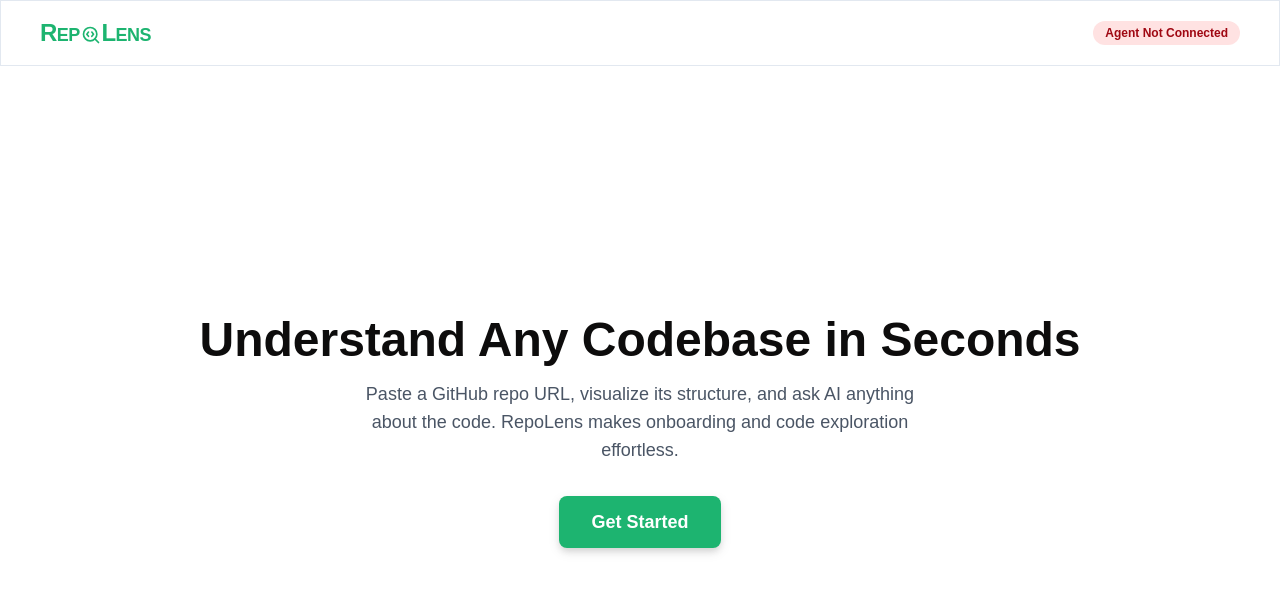
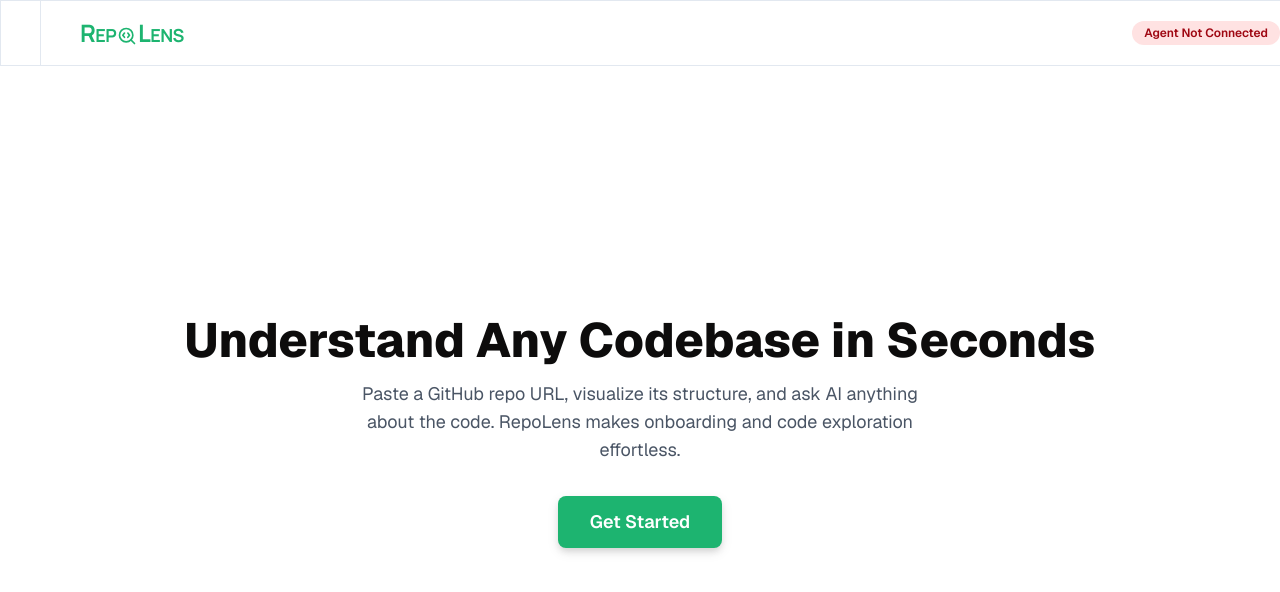
Before and after one commit to otobongfp/repoLens, a Next.js app in the folder frontend/: page / in a window 1280 px wide. Shown: the top 592 px of the page. Built offline with nearby package versions, Linux system fonts and the light colour scheme; no server answers.

Commit message:
refactor: update app layout

```diff
--- a/frontend/src/app/layout.tsx
+++ b/frontend/src/app/layout.tsx
@@ -1,10 +1,35 @@
+import { subset } from 'd3';
 import '../../styles/globals.css';
+import Navbar from './components/Navbar';
 import { ApiProvider } from './context/ApiProvider';
+import { Geist, Geist_Mono, Manrope, Merriweather } from 'next/font/google';
+import DotBackground from '@/components/DotBackground';
 
 export const metadata = {
   title: 'Repolens',
   description: 'Improving opensource education with AI',
 };
+
+const geist = Geist({
+  variable: '--font-geist',
+  subsets: ['latin'],
+});
+
+const geistMono = Geist_Mono({
+  variable: '--font-geist-mono',
+  subsets: ['latin'],
+});
+
+const manrope = Manrope({
+  variable: '--font-manrope',
+  subsets: ['latin'],
+});
+
+const merrriweather = Merriweather({
+  subsets: ['latin'],
+  weight: '400',
+  preload: false,
+});
 
 export default function RootLayout({
   children,
@@ -13,8 +38,31 @@ export default function RootLayout({
 }) {
   return (
     <html lang='en'>
-      <body suppressHydrationWarning={true}>
-        <ApiProvider>{children}</ApiProvider>
+      <body
+        suppressHydrationWarning={true}
+        className={`${geist.variable} ${geistMono.variable} ${manrope.variable} font-sans antialiased`}
+      >
+        <ApiProvider>
+          <Navbar />
+
+          <div className='relative grid h-full grid-cols-[2.5rem_auto_2.5rem] xl:grid-cols-[auto_2rem_1200px_2rem_auto]'>
+            <div className='relative col-start-2 h-full w-full overflow-y-auto xl:col-start-3'>
+              <div
+                aria-hidden='true'
+                className='absolute inset-0 isolate hidden opacity-65 contain-strict lg:block'
+              >
+                <div className='w-140 h-320 -translate-y-87.5 absolute left-0 top-0 -rotate-45 rounded-full bg-[radial-gradient(68.54%_68.72%_at_55.02%_31.46%,hsla(0,0%,85%,.08)_0,hsla(0,0%,55%,.02)_50%,hsla(0,0%,45%,0)_80%)]'></div>
+                <div className='h-320 absolute left-0 top-0 w-60 -rotate-45 rounded-full bg-[radial-gradient(50%_50%_at_50%_50%,hsla(0,0%,85%,.06)_0,hsla(0,0%,45%,.02)_80%,transparent_100%)] [translate:5%_-50%]'></div>
+                <div className='h-320 -translate-y-87.5 absolute left-0 top-0 w-60 -rotate-45 bg-[radial-gradient(50%_50%_at_50%_50%,hsla(0,0%,85%,.04)_0,hsla(0,0%,45%,.02)_80%,transparent_100%)]'></div>
+              </div>
+              {children}
+            </div>
+
+            {/* <div className='border-border relative -right-px col-start-1 row-span-full row-start-1 border-x bg-[image:repeating-linear-gradient(135deg,var(--border)_0,var(--border)_1px,transparent_0,transparent_50%)] bg-[size:10px_10px] xl:col-start-2'></div> */}
+
+            {/* <div className='border-border relative -left-px col-start-3 row-span-full row-start-1 border-x bg-[image:repeating-linear-gradient(315deg,var(--border)_0,var(--border)_1px,transparent_0,transparent_50%)] bg-[size:10px_10px] xl:col-start-4'></div> */}
+          </div>
+        </ApiProvider>
       </body>
     </html>
   );
```
